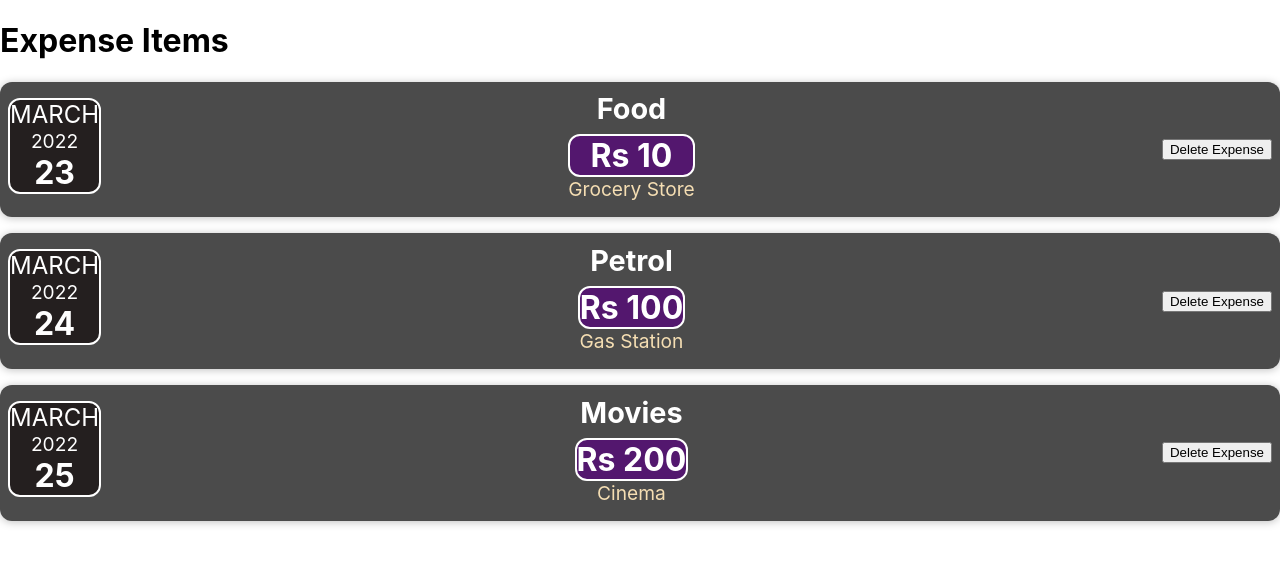
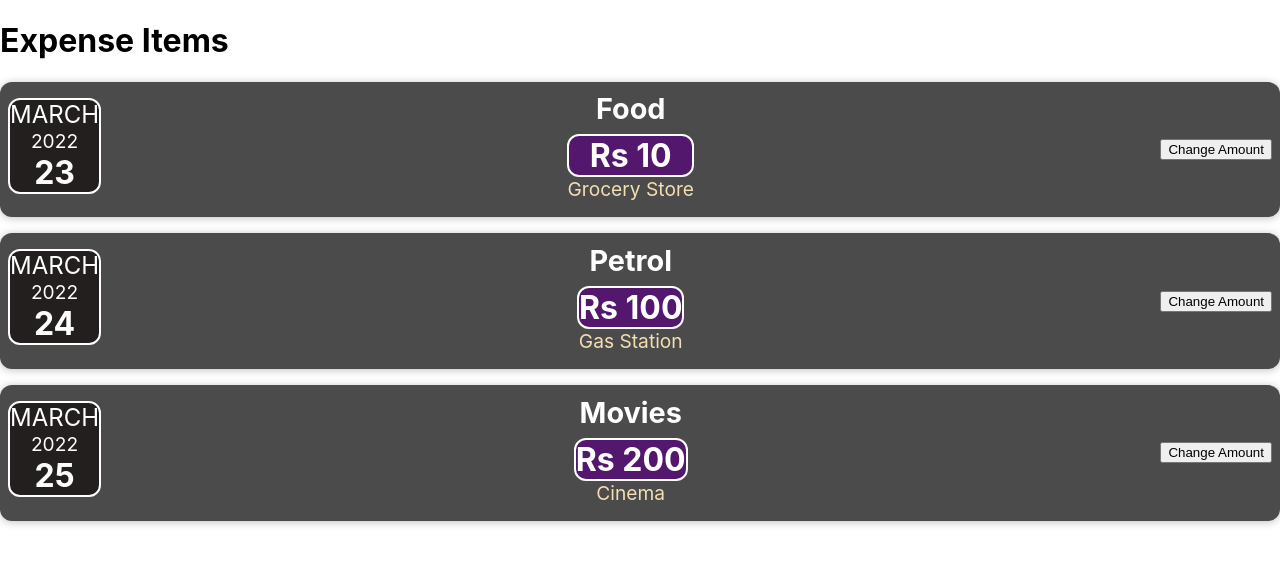
Before and after one commit to Amitadhikari52/React-complete-guide, a React (Create React App) app: page / in a window 1280 px wide. Shown: the top 564 px of the page. Built offline with nearby package versions, Linux system fonts and the light colour scheme.

Commit message:
Manipulating the DOM - React States

```diff
--- a/src/components/Expenses/ExpenseItem.js
+++ b/src/components/Expenses/ExpenseItem.js
@@ -1,23 +1,25 @@
-import React from 'react';
+import React, { useState } from 'react';
 import './ExpenseItem.css';
 import ExpenseDate from './ExpenseDate';
 import Card from '../UI/Card';
 import ExpenseDetails from './ExpenseDetails';
 
 const ExpenseItem = (props) => {
-  const clickHandler = () => {
-    const expenseItem = document.querySelector('.expense-item');
-    expenseItem.remove();
-  }
+  const [amount, setAmount] = useState(props.expenseAmount);
+
+  const updateAmountHandler = () => {
+    setAmount(100); // Change the amount to 100$
+  };
+
   return (
     <Card className='expense-item'>
       <ExpenseDate date={props.expenseDate} />
       <ExpenseDetails
-        amount={props.expenseAmount}
+        amount={amount}
         location={props.locationOfExpenditure}
         title={props.expenseTitle}
       />
-      <button onClick={clickHandler}>Delete Expense</button>
+      <button onClick={updateAmountHandler}>Change Amount</button>
     </Card>
   );
 }
```
